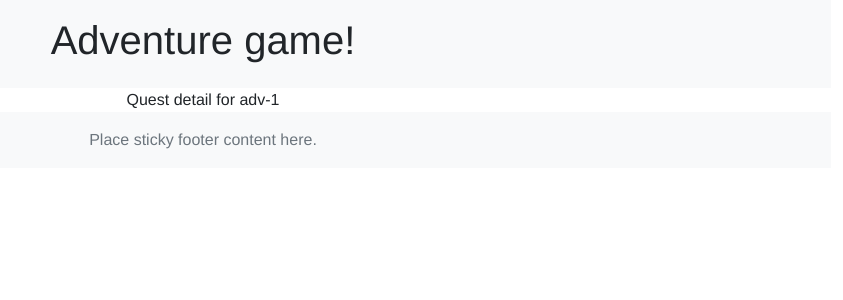
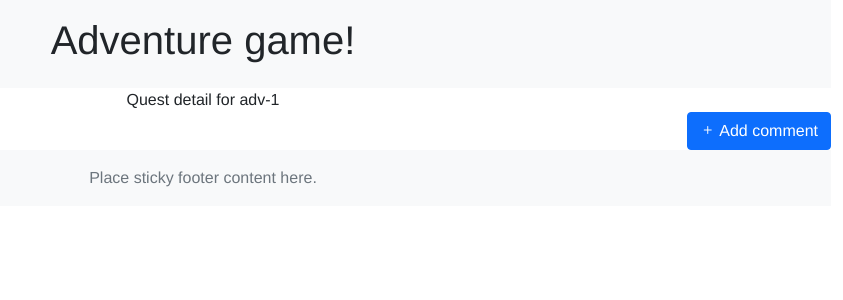
Before and after one commit to LuisMiguelFilipe/adventure, a Vue app in the folder fe/: page /quest/adv-1 in a window 1280 px wide. Shown: the top 300 px of the page, without its empty margins (437-1280 px from the left). Built offline with nearby package versions, Linux system fonts and the light colour scheme.

Commit message:
add comments button

```diff
--- a/fe/src/Layout/LayoutMain.vue
+++ b/fe/src/Layout/LayoutMain.vue
@@ -15,6 +15,7 @@
 <script setup lang="ts">
 import FooterComponent from "@/components/common/FooterComponent.vue";
 import HeaderComponent from "@/components/common/HeaderComponent.vue";
+
 </script>
 
 <style lang="sass">
--- /dev/null
+++ b/fe/src/components/base/BaseButton.vue
@@ -0,0 +1,18 @@
+<template>
+  <button type="button" class="btn btn-primary">
+    <i v-if="icon" class="bi" :class="icon" />
+    {{ text }}</button>
+</template>
+
+<script setup lang="ts">
+import {defineProps} from "vue";
+import {Icon} from "@/types/icons";
+
+interface Props {
+  icon: Icon;
+  text: string;
+}
+
+defineProps<Props>();
+
+</script>
--- /dev/null
+++ b/fe/src/components/misc/PageNotFound.vue
@@ -0,0 +1,3 @@
+<template>
+  <h1>Page Not Found :(</h1>
+</template>
--- a/fe/src/components/quest/QuestDetail.vue
+++ b/fe/src/components/quest/QuestDetail.vue
@@ -1,11 +1,20 @@
 <template>
   <span>Quest detail for {{ quest.id }}</span>
+  <div class="d-flex justify-content-end">
+    <div>
+      <BaseButton
+          icon="bi-plus"
+          text="Add comment"
+      />
+    </div>
+  </div>
 </template>
 
 <script setup lang="ts">
 import {defineProps} from "vue";
 import { getQuest } from "@/biz/quest/useQuests";
 import {QuestDetailRouteParams, } from "@/router";
+import BaseButton from "@/components/base/BaseButton.vue";
 
 const props = defineProps<{
   routeParams: QuestDetailRouteParams;
--- a/fe/src/router/index.ts
+++ b/fe/src/router/index.ts
@@ -2,6 +2,7 @@ import {createRouter, createWebHistory, RouteRecordRaw} from "vue-router";
 import LayoutMain from "@/Layout/LayoutMain.vue";
 import QuestDetail from "@/components/quest/QuestDetail.vue";
 import QuestTitleList from "@/components/quest/QuestTitleList.vue";
+import PageNotFound from "@/components/misc/PageNotFound.vue";
 
 export type RouteParams<T> = { routeParams: T};
 export interface QuestDetailRouteParams {
@@ -24,7 +25,12 @@ const routes: RouteRecordRaw[] = [
                 props: route => ({ routeParams: { questId : route.params.id }}),
             },
         ],
-    }
+    },
+    {
+        path: '/:pathMatch(.*)*',
+        name: 'not-found',
+        component: PageNotFound,
+    },
 ];
 
 export const createVueRouter = () => {
--- a/fe/src/types/icons.ts
+++ b/fe/src/types/icons.ts
@@ -1,4 +1,5 @@
 export type Icon =
     "bi-alarm" |
-    "bi-bookmark-star-fill"
+    "bi-bookmark-star-fill" |
+    "bi-plus"
 ;
```
